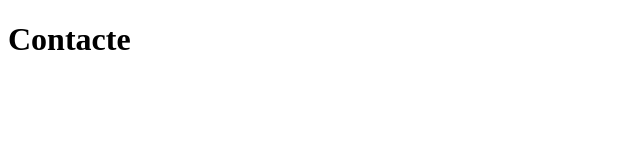
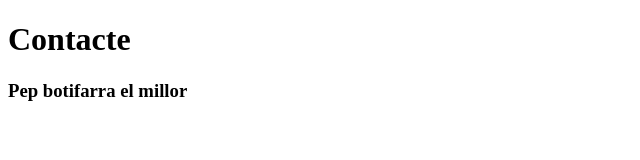
Before and after one commit to jordiazetgjordiaz/gitvsc1, a plain HTML site: page contacte.html in a window 1280 px wide. Shown: the whole page, without its empty margins (0-640 px from the left). Drawn offline with Linux system fonts and the light colour scheme.

Commit message:
Update contacte.html

```diff
--- a/contacte.html
+++ b/contacte.html
@@ -8,6 +8,7 @@
 <body>
 
     <h1>Contacte</h1>
+    <h3>Pep botifarra el millor</h3>
 
 </body>
 </html>
```
